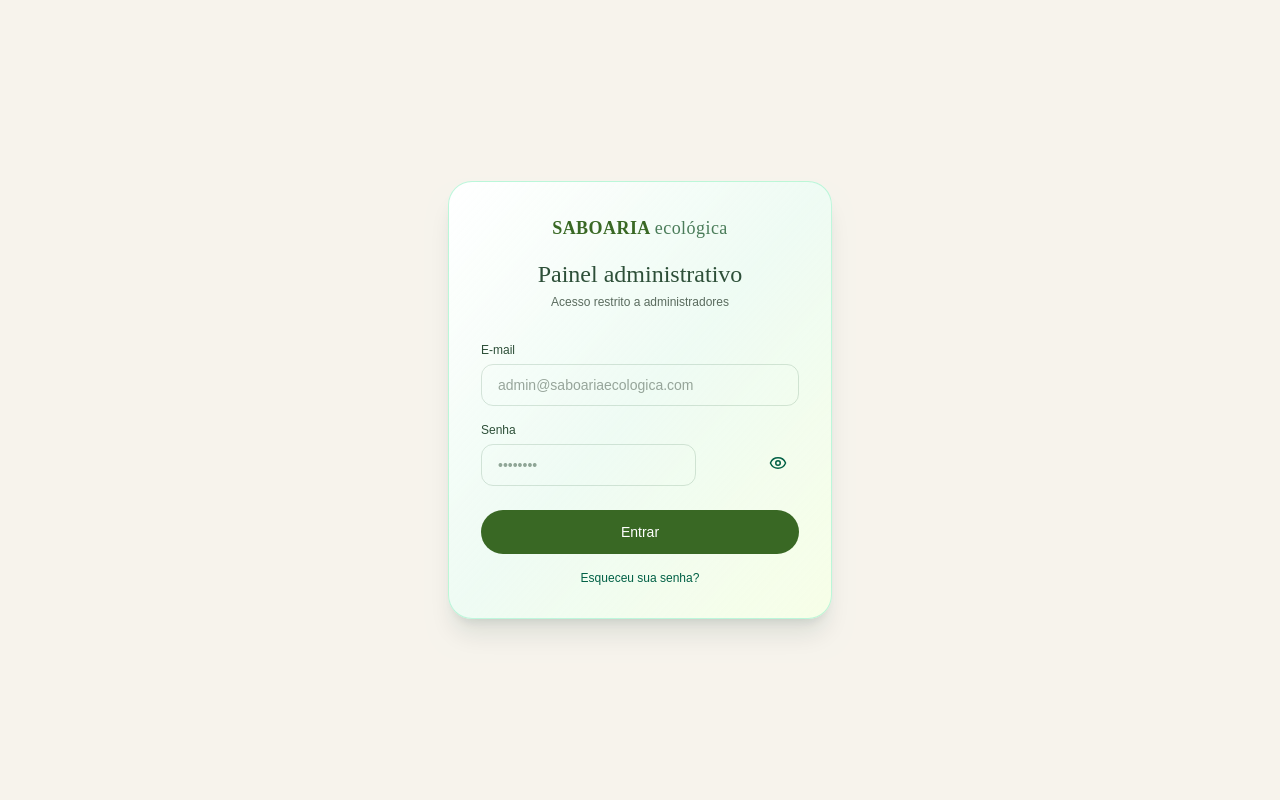
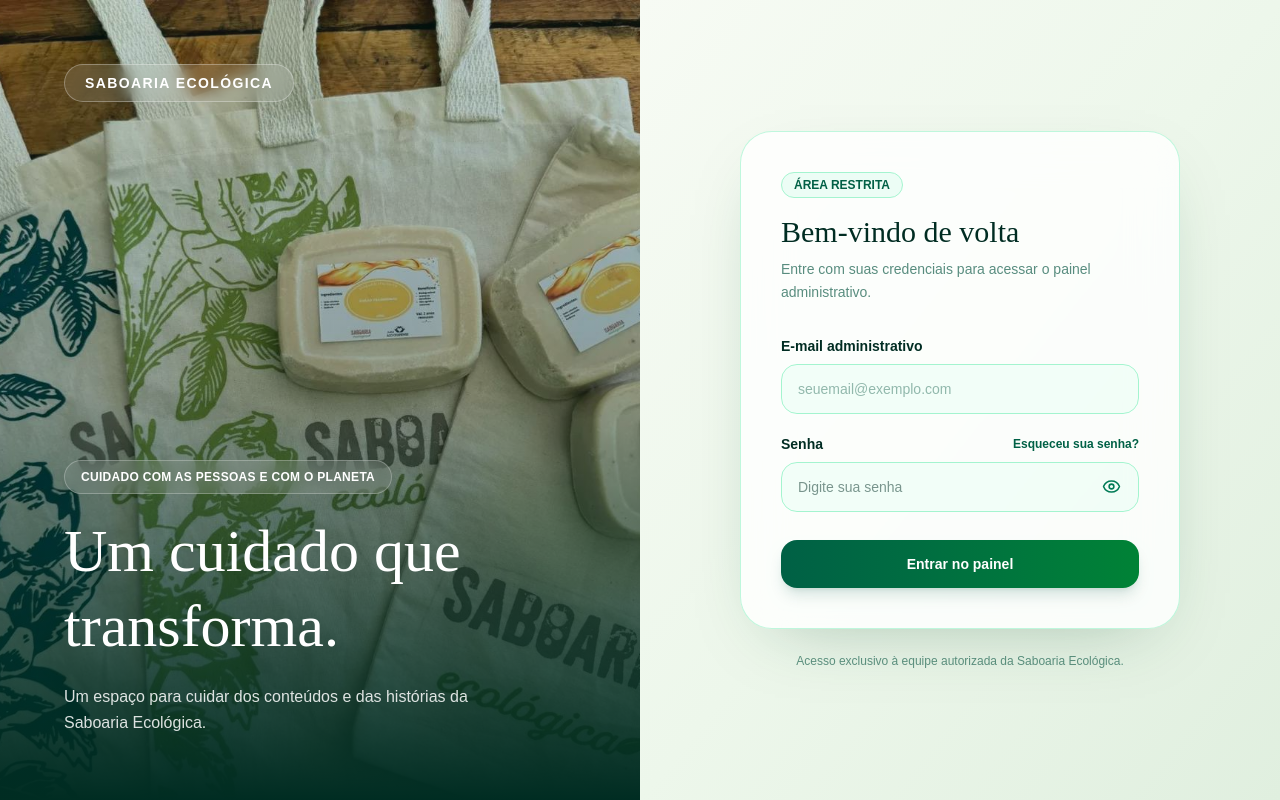
Before and after one commit to CaioMiranda12/saboaria-ecologica, a Next.js app: page /login in a window 1280 px wide. Built offline with nearby package versions, Linux system fonts and the light colour scheme.

Commit message:
feat(admin): sprint 10.2 - login dividido e logout no menu

```diff
--- a/src/app/(auth)/esqueci-senha/page.tsx
+++ b/src/app/(auth)/esqueci-senha/page.tsx
@@ -18,7 +18,7 @@ export default function ForgotPasswordPage() {
     } catch { setError("Não foi possível enviar a solicitação. Tente novamente."); }
     finally { setBusy(false); }
   }
-  return <main className="w-full max-w-md rounded-3xl border border-emerald-200/70 bg-gradient-to-br from-white via-emerald-50/80 to-lime-50 p-8 shadow-xl shadow-emerald-950/10">
+  return <main className="mx-5 my-10 w-full max-w-md rounded-3xl border border-emerald-200/70 bg-gradient-to-br from-white via-emerald-50/80 to-lime-50 p-8 shadow-xl shadow-emerald-950/10">
     <div className="mb-5 flex h-12 w-12 items-center justify-center rounded-2xl bg-emerald-100 text-emerald-800"><Mail /></div>
     <h1 className="font-serif text-2xl text-emerald-950">Recuperar acesso</h1>
     <p className="mt-2 text-sm text-emerald-900/70">Informe o e-mail cadastrado para receber um link de recuperação válido por 30 minutos.</p>
--- a/src/app/(auth)/layout.tsx
+++ b/src/app/(auth)/layout.tsx
@@ -1,11 +1,3 @@
-export default function AuthLayout({
-  children,
-}: {
-  children: React.ReactNode;
-}) {
-  return (
-    <div className="min-h-screen flex items-center justify-center bg-creme px-5">
-      {children}
-    </div>
-  );
+export default function AuthLayout({ children }: { children: React.ReactNode }) {
+  return <div className="flex min-h-screen w-full items-center justify-center bg-creme">{children}</div>;
 }
--- a/src/app/(auth)/login/page.tsx
+++ b/src/app/(auth)/login/page.tsx
@@ -36,55 +36,49 @@ export default function LoginPage() {
   };
 
   return (
-    <div className="w-full max-w-sm rounded-3xl border border-emerald-200/70 bg-gradient-to-br from-white via-emerald-50/80 to-lime-50 p-8 shadow-xl shadow-emerald-950/10">
-      <div className="mb-8 text-center">
-        <p className="font-serif text-lg font-bold text-verde-principal tracking-wide">
-          SABOARIA <em className="font-normal not-italic text-verde-medio">ecológica</em>
-        </p>
-        <h1 className="font-serif text-2xl text-verde-escuro mt-4 mb-1">Painel administrativo</h1>
-        <p className="text-xs text-verde-muted font-light">Acesso restrito a administradores</p>
-      </div>
+    <main className="grid min-h-screen w-full lg:grid-cols-2">
+      <section className="relative hidden min-h-screen overflow-hidden bg-emerald-950 lg:block" aria-label="Saboaria Ecológica">
+        <div className="absolute inset-0 bg-cover bg-center" style={{ backgroundImage: "url('/hero.jpg')" }} />
+        <div className="absolute inset-0 bg-gradient-to-t from-emerald-950 via-emerald-950/40 to-emerald-900/20" />
+        <div className="absolute inset-0 flex flex-col justify-between p-10 xl:p-16 text-white">
+          <Link href="/" className="w-fit rounded-full border border-white/30 bg-white/10 px-5 py-2 text-sm font-semibold tracking-widest backdrop-blur-sm hover:bg-white/20">SABOARIA ECOLÓGICA</Link>
+          <div className="max-w-xl">
+            <span className="mb-5 inline-block rounded-full border border-white/25 bg-white/10 px-4 py-2 text-xs font-semibold tracking-wide backdrop-blur-md">CUIDADO COM AS PESSOAS E COM O PLANETA</span>
+            <h2 className="font-serif text-4xl leading-tight xl:text-6xl">Um cuidado que transforma.</h2>
+            <p className="mt-5 max-w-md text-base leading-relaxed text-white/85">Um espaço para cuidar dos conteúdos e das histórias da Saboaria Ecológica.</p>
+          </div>
+        </div>
+      </section>
 
-      <form onSubmit={handleSubmit(onSubmit)} className="flex flex-col gap-4">
-        <div className="flex flex-col gap-1.5">
-          <label htmlFor="email" className="text-xs font-medium text-verde-escuro">
-            E-mail
-          </label>
-          <input
-            id="email"
-            type="email"
-            autoComplete="email"
-            {...register("email")}
-            className="border border-verde-medio/20 rounded-xl px-4 py-2.5 text-sm text-verde-escuro placeholder:text-verde-muted/60 focus:outline-none focus:border-verde-medio transition-colors"
-            placeholder="admin@saboariaecologica.com"
-          />
-          {errors.email && <span className="text-xs text-red-600">{errors.email.message}</span>}
+      <section className="flex min-h-screen items-center justify-center bg-gradient-to-br from-[#f7fbf4] via-[#edf7eb] to-[#e0efdf] px-5 py-12 sm:px-10">
+        <div className="w-full max-w-[440px]">
+          <div className="mb-8 lg:hidden"><Link href="/" className="font-serif text-lg font-bold text-emerald-900">SABOARIA <span className="font-normal text-emerald-700">ecológica</span></Link></div>
+          <div className="rounded-[2rem] border border-emerald-200/70 bg-white/80 p-7 shadow-[0_24px_70px_-35px_rgba(18,78,45,.35)] backdrop-blur-xl sm:p-10">
+            <div className="mb-8">
+              <span className="inline-flex rounded-full border border-emerald-200 bg-emerald-50 px-3 py-1 text-xs font-semibold text-emerald-800">ÁREA RESTRITA</span>
+              <h1 className="mt-4 font-serif text-3xl text-emerald-950">Bem-vindo de volta</h1>
+              <p className="mt-2 text-sm leading-relaxed text-emerald-900/65">Entre com suas credenciais para acessar o painel administrativo.</p>
+            </div>
+            <form onSubmit={handleSubmit(onSubmit)} className="space-y-5">
+              <div className="space-y-2">
+                <label htmlFor="email" className="block text-sm font-semibold text-emerald-950">E-mail administrativo</label>
+                <input id="email" type="email" autoComplete="email" {...register("email")} aria-invalid={!!errors.email} aria-describedby={errors.email ? "login-email-error" : undefined} className="w-full rounded-2xl border border-emerald-200 bg-emerald-50/60 px-4 py-3.5 text-sm text-emerald-950 placeholder:text-emerald-900/40 outline-none transition focus:border-emerald-600 focus:bg-white focus:ring-4 focus:ring-emerald-100" placeholder="seuemail@exemplo.com" />
+                {errors.email && <p id="login-email-error" role="alert" className="text-xs text-red-700">{errors.email.message}</p>}
+              </div>
+              <div className="space-y-2">
+                <div className="flex items-center justify-between gap-3"><label htmlFor="password" className="text-sm font-semibold text-emerald-950">Senha</label><Link href="/esqueci-senha" className="text-xs font-semibold text-emerald-800 underline-offset-4 hover:underline focus-visible:underline">Esqueceu sua senha?</Link></div>
+                <div className="relative">
+                  <input id="password" type={showPassword ? "text" : "password"} autoComplete="current-password" {...register("password")} aria-invalid={!!errors.password} aria-describedby={errors.password ? "login-password-error" : undefined} className="w-full rounded-2xl border border-emerald-200 bg-emerald-50/60 px-4 py-3.5 pr-12 text-sm text-emerald-950 outline-none transition focus:border-emerald-600 focus:bg-white focus:ring-4 focus:ring-emerald-100" placeholder="Digite sua senha" />
+                  <button type="button" onClick={() => setShowPassword(!showPassword)} aria-label={showPassword ? "Ocultar senha" : "Mostrar senha"} aria-pressed={showPassword} className="absolute inset-y-0 right-2 flex w-10 items-center justify-center rounded-xl text-emerald-700 hover:bg-emerald-100 focus-visible:outline-2 focus-visible:outline-emerald-600">{showPassword ? <EyeOff size={19}/> : <Eye size={19}/>}</button>
+                </div>
+                {errors.password && <p id="login-password-error" role="alert" className="text-xs text-red-700">{errors.password.message}</p>}
+              </div>
+              <button type="submit" disabled={isSubmitting} className="mt-2 w-full rounded-2xl bg-gradient-to-r from-emerald-800 to-green-700 px-5 py-3.5 text-sm font-bold text-white shadow-lg shadow-emerald-900/15 transition hover:from-emerald-900 hover:to-green-800 focus-visible:outline-2 focus-visible:outline-offset-2 focus-visible:outline-emerald-700 disabled:cursor-wait disabled:opacity-60">{isSubmitting ? "Entrando..." : "Entrar no painel"}</button>
+            </form>
+          </div>
+          <p className="mt-6 text-center text-xs text-emerald-900/60">Acesso exclusivo à equipe autorizada da Saboaria Ecológica.</p>
         </div>
-
-        <div className="flex flex-col gap-1.5">
-          <label htmlFor="password" className="text-xs font-medium text-verde-escuro">
-            Senha
-          </label>
-          <div className="relative"><input
-            id="password"
-            type={showPassword ? "text" : "password"}
-            autoComplete="current-password"
-            {...register("password")}
-            className="border border-verde-medio/20 rounded-xl px-4 py-2.5 text-sm text-verde-escuro focus:outline-none focus:border-verde-medio transition-colors"
-            placeholder="••••••••"
-          /><button type="button" onClick={() => setShowPassword(!showPassword)} aria-label={showPassword ? "Ocultar senha" : "Mostrar senha"} className="absolute right-3 top-2.5 text-emerald-800">{showPassword ? <EyeOff size={18}/> : <Eye size={18}/>}</button></div>
-          {errors.password && <span className="text-xs text-red-600">{errors.password.message}</span>}
-        </div>
-
-        <button
-          type="submit"
-          disabled={isSubmitting}
-          className="bg-verde-principal text-white rounded-full py-3 text-sm font-medium hover:bg-verde-escuro transition-colors mt-2 disabled:opacity-60"
-        >
-          {isSubmitting ? "Entrando..." : "Entrar"}
-        </button>
-        <Link href="/esqueci-senha" className="text-center text-xs font-medium text-emerald-800 hover:underline">Esqueceu sua senha?</Link>
-      </form>
-    </div>
+      </section>
+    </main>
   );
 }
--- a/src/app/(auth)/redefinir-senha/page.tsx
+++ b/src/app/(auth)/redefinir-senha/page.tsx
@@ -26,7 +26,7 @@ function ResetForm() {
     } catch (error) { setMessage(error instanceof Error ? error.message : "Erro ao redefinir senha."); }
     finally { setBusy(false); }
   }
-  return <main className="w-full max-w-md rounded-3xl border border-emerald-200 bg-gradient-to-br from-white via-emerald-50 to-lime-50 p-8 shadow-xl shadow-emerald-950/10">
+  return <main className="mx-5 my-10 w-full max-w-md rounded-3xl border border-emerald-200 bg-gradient-to-br from-white via-emerald-50 to-lime-50 p-8 shadow-xl shadow-emerald-950/10">
     <div className="mb-4 flex h-12 w-12 items-center justify-center rounded-2xl bg-emerald-100 text-emerald-800"><LockKeyhole /></div>
     <h1 className="font-serif text-2xl text-emerald-950">Criar nova senha</h1>
     <p className="mt-2 text-sm text-emerald-900/70">Escolha uma senha forte. As sessões anteriores serão encerradas.</p>
--- a/src/components/admin/AdminSidebar.tsx
+++ b/src/components/admin/AdminSidebar.tsx
@@ -3,7 +3,7 @@
 import { useEffect, useState } from "react";
 import Link from "next/link";
 import { usePathname } from "next/navigation";
-import { PanelLeftClose, PanelLeftOpen, ExternalLink } from "lucide-react";
+import { PanelLeftClose, PanelLeftOpen, ExternalLink, LogOut } from "lucide-react";
 import { SignOutButton } from "@/components/SignOutButton";
 import { adminNavigation } from "./admin-navigation";
 
@@ -37,7 +37,7 @@ export function AdminSidebar() {
       </nav>
       <div className="border-t border-white/20 pt-4 space-y-2">
         <Link href="/" target="_blank" rel="noopener noreferrer" className={`flex items-center rounded-xl text-sm text-white/80 hover:bg-white/10 p-3 ${collapsed ? "justify-center" : "gap-3"}`} title="Visualizar site"><ExternalLink size={19}/>{!collapsed && "Visualizar site"}</Link>
-        <SignOutButton className={`flex items-center gap-2 text-sm font-medium text-white/80 hover:text-white transition-colors py-3 ${collapsed ? "justify-center w-full" : "px-3"}`}/>
+        <SignOutButton icon={<LogOut size={19} className="shrink-0" />} collapsed={collapsed} className={`flex w-full items-center rounded-xl border border-white/15 bg-white/10 text-sm font-semibold text-white transition-colors hover:bg-white/20 focus-visible:outline-2 focus-visible:outline-white ${collapsed ? "justify-center p-3" : "gap-3 px-3 py-3"}`}/>
       </div>
     </aside>
   );
--- a/src/components/admin/AdminTopbar.tsx
+++ b/src/components/admin/AdminTopbar.tsx
@@ -3,7 +3,7 @@
 import { useState } from "react";
 import Link from "next/link";
 import { usePathname } from "next/navigation";
-import { ExternalLink, Menu, X, ChevronRight } from "lucide-react";
+import { ExternalLink, Menu, X, ChevronRight, LogOut } from "lucide-react";
 import { SignOutButton } from "@/components/SignOutButton";
 import { adminNavigation } from "./admin-navigation";
 
@@ -23,7 +23,7 @@ export function AdminTopbar({ adminEmail }: { adminEmail: string }) {
     {open && <nav id="admin-mobile-menu" aria-label="Menu administrativo móvel" className="md:hidden border-t border-verde-medio/15 p-3 bg-white shadow-lg space-y-1">
       {adminNavigation.map(({href,label,icon:Icon}) => <Link key={href} href={href} onClick={() => setOpen(false)} aria-current={(href === "/admin" ? pathname === href : pathname.startsWith(href)) ? "page" : undefined} className={`flex items-center gap-3 rounded-lg px-3 py-3 text-sm font-medium ${pathname === href ? "bg-verde-claro text-verde-escuro" : "text-verde-muted hover:bg-verde-claro"}`}><Icon size={18}/>{label}</Link>)}
       <Link href="/" target="_blank" rel="noopener noreferrer" onClick={() => setOpen(false)} className="sm:hidden flex items-center gap-3 px-3 py-3 text-sm text-verde-escuro"><ExternalLink size={18}/>Visualizar site</Link>
-      <div className="border-t border-verde-medio/15 pt-2 px-3"><SignOutButton className="py-3 text-sm font-semibold text-verde-escuro"/></div>
+      <div className="border-t border-verde-medio/15 pt-2 px-3"><SignOutButton icon={<LogOut size={18}/>} className="flex w-full items-center gap-3 rounded-xl bg-emerald-50 px-3 py-3 text-sm font-semibold text-emerald-900 hover:bg-emerald-100"/></div>
     </nav>}
   </header>;
 }
```
Also changed, not shown: src/components/SignOutButton.tsx (+6 -10 lines), 1 other file (tests, documents, lock files or other folders).
